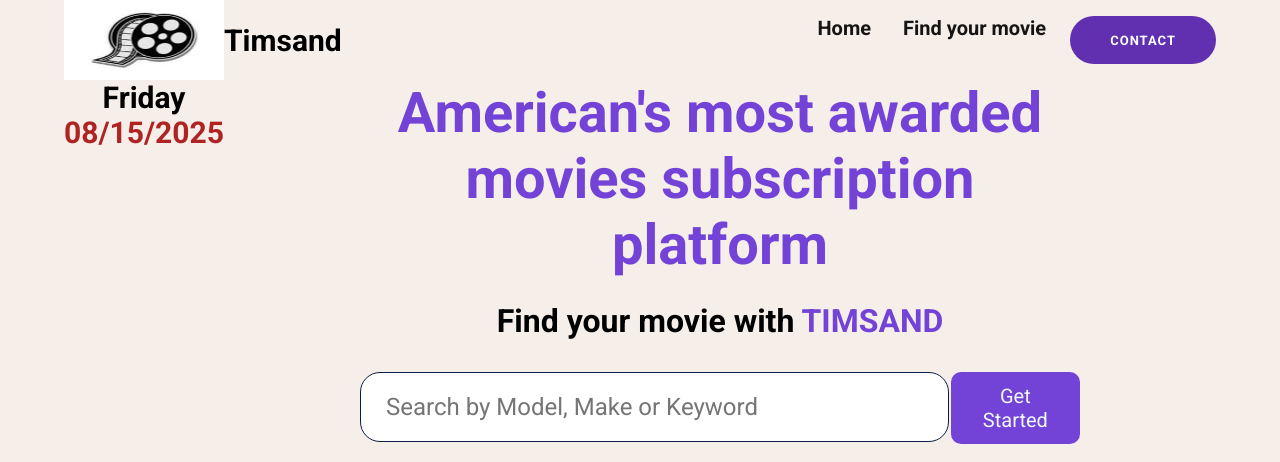
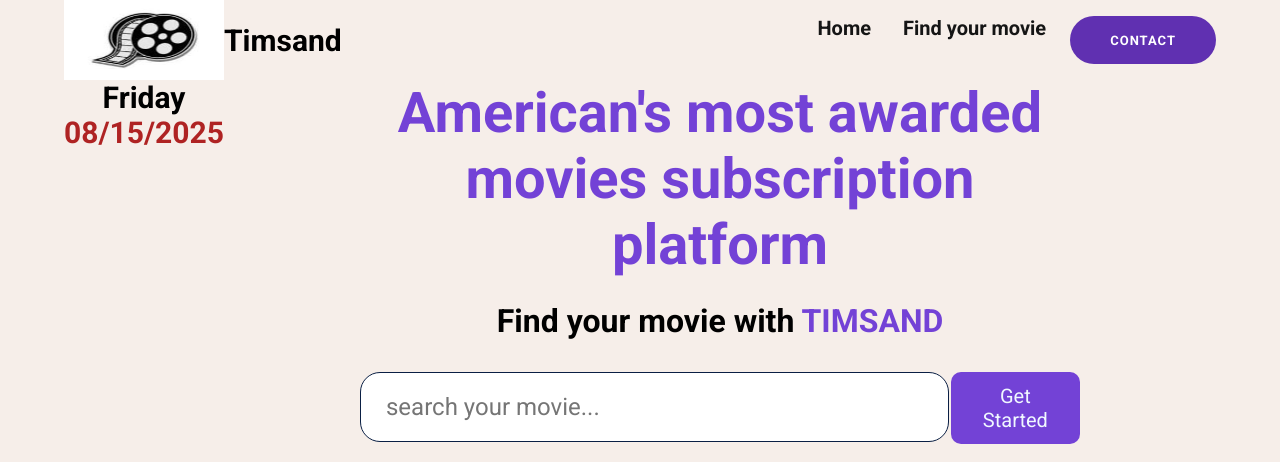
Before and after one commit to timtchouamou/MoviePro.tim, a plain HTML site: page index.html in a window 1280 px wide. Shown: the top 462 px of the page. Drawn offline with Linux system fonts and the light colour scheme.

Commit message:
Update index.html

```diff
--- a/index.html
+++ b/index.html
@@ -62,7 +62,7 @@
                    <input type="text"
                    class="header__search--input"
                    id="searchTerm"
-                   placeholder="Search by Model, Make or Keyword"/>
+                   placeholder="search your movie..."/>
                    <button class="header__search--btn" onclick="searchOMDb()">
                      Get Started
                     </button>
```
